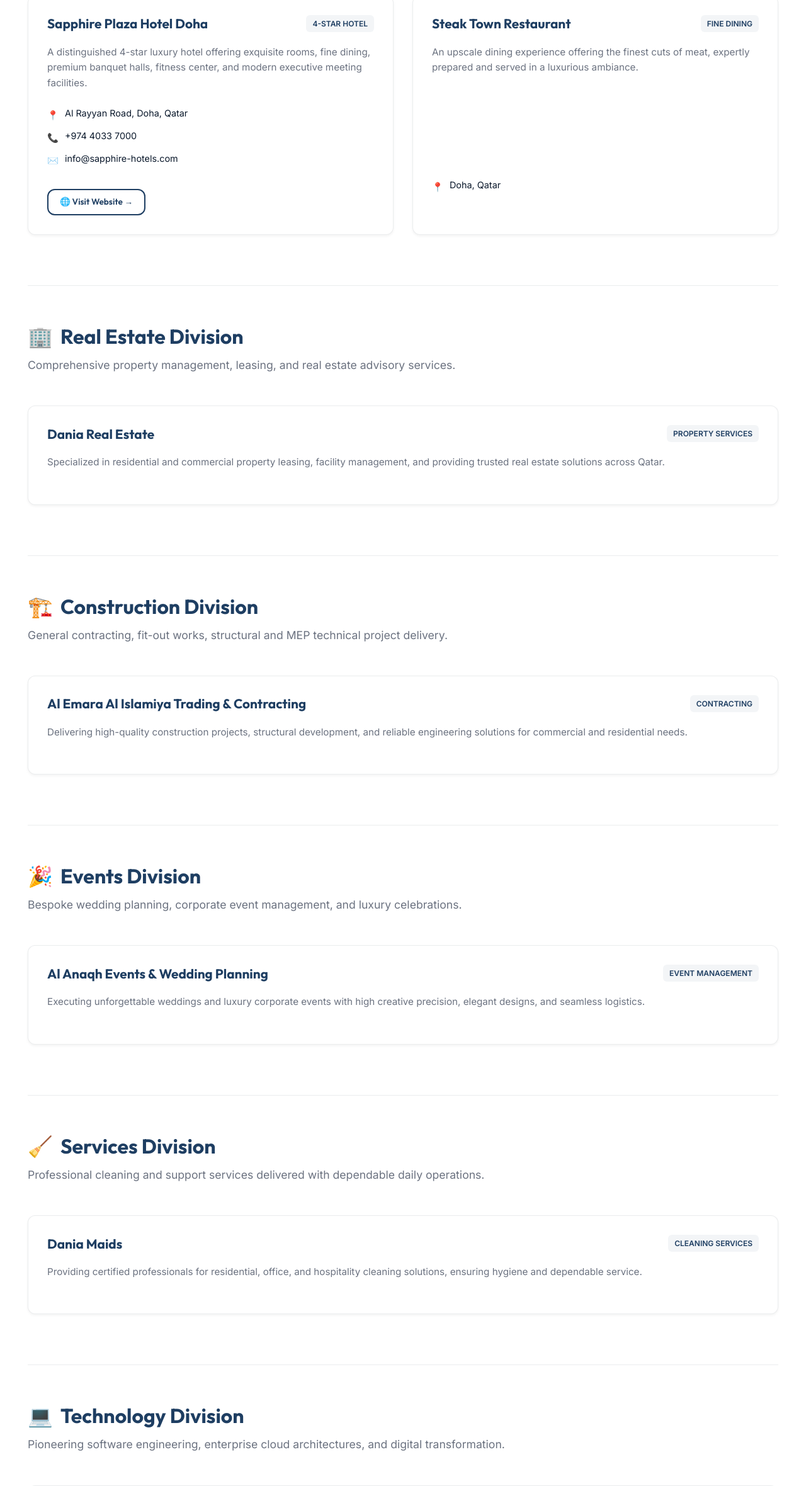
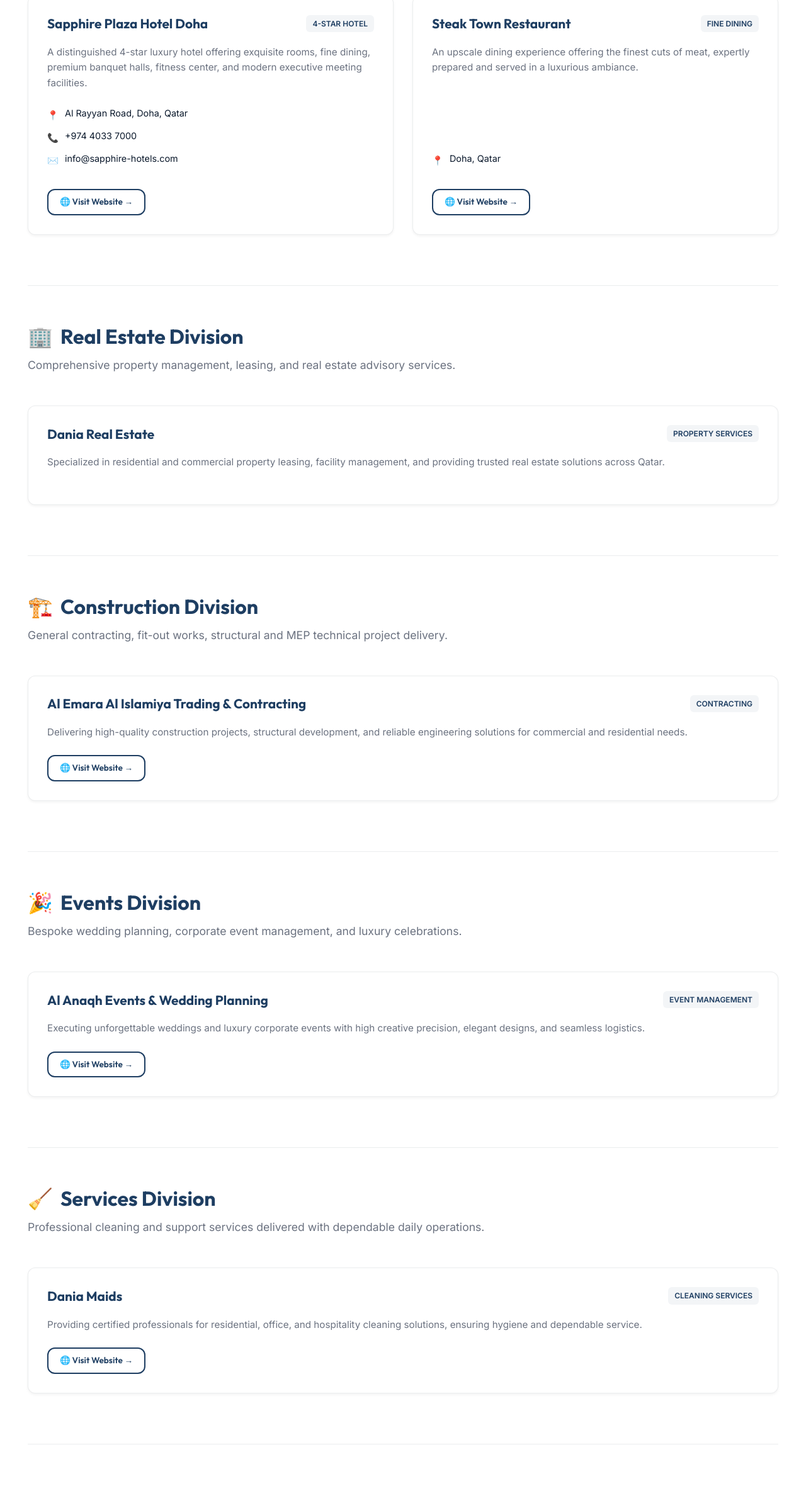
Before and after one commit to maxypro22/nmj-group, a React (Vite) app: page /divisions in a window 1280 px wide. Shown: the part 943-3303 px from the top of the page at 63% size. Built offline with nearby package versions, Linux system fonts and the light colour scheme; no server answers; the database is empty.

Commit message:
Add remaining website links to divisions and fix syntax

```diff
--- a/src/pages/Divisions.jsx
+++ b/src/pages/Divisions.jsx
@@ -93,6 +93,9 @@
                       <span>Doha, Qatar</span>
                     </div>
                   </div>
+                  <div className="company-card-links">
+                    <a href="https://steaktown.qa/" target="_blank" rel="noopener noreferrer" className="btn btn-outline-dark" style={{ padding: '8px 18px', fontSize: '0.85rem' }}>🌐 Visit Website →</a>
+                  </div>
                 </div>
               </div>
             </div>
@@ -133,6 +136,9 @@
                     <span className="company-card-badge">Contracting</span>
                   </div>
                   <p className="company-card-text">Delivering high-quality construction projects, structural development, and reliable engineering solutions for commercial and residential needs.</p>
+                  <div className="company-card-links">
+                    <a href="https://alemara.qa/" target="_blank" rel="noopener noreferrer" className="btn btn-outline-dark" style={{ padding: '8px 18px', fontSize: '0.85rem' }}>🌐 Visit Website →</a>
+                  </div>
                 </div>
               </div>
             </div>
@@ -153,6 +159,9 @@
                     <span className="company-card-badge">Event Management</span>
                   </div>
                   <p className="company-card-text">Executing unforgettable weddings and luxury corporate events with high creative precision, elegant designs, and seamless logistics.</p>
+                  <div className="company-card-links">
+                    <a href="https://alanaka.qa/" target="_blank" rel="noopener noreferrer" className="btn btn-outline-dark" style={{ padding: '8px 18px', fontSize: '0.85rem' }}>🌐 Visit Website →</a>
+                  </div>
                 </div>
               </div>
             </div>
@@ -173,6 +182,9 @@
                     <span className="company-card-badge">Cleaning Services</span>
                   </div>
                   <p className="company-card-text">Providing certified professionals for residential, office, and hospitality cleaning solutions, ensuring hygiene and dependable service.</p>
+                  <div className="company-card-links">
+                    <a href="https://dania-maids.com/" target="_blank" rel="noopener noreferrer" className="btn btn-outline-dark" style={{ padding: '8px 18px', fontSize: '0.85rem' }}>🌐 Visit Website →</a>
+                  </div>
                 </div>
               </div>
             </div>
```
